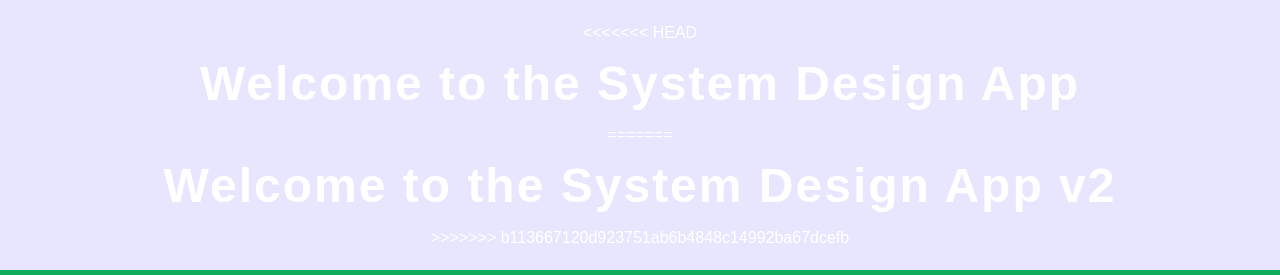
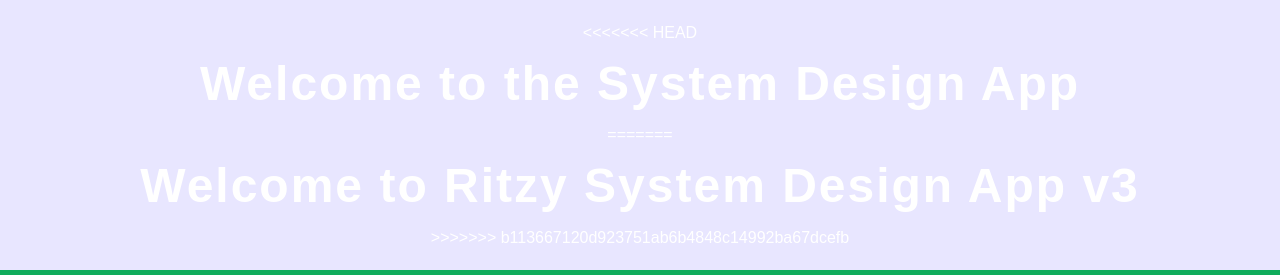
Before and after one commit to Rita-cyber/aws_devops_project, a plain HTML site: page index.html in a window 1280 px wide. Shown: the top 275 px of the page. Drawn offline with Linux system fonts and the light colour scheme.

Commit message:
Update index.html

```diff
--- a/index.html
+++ b/index.html
@@ -3,7 +3,7 @@
 <head>
     <meta charset="UTF-8">
     <meta name="viewport" content="width=device-width, initial-scale=1.0">
-    <title>Welcome to the Awesome System Design App v2!!</title>
+    <title>Welcome to the Ritzy System Design App v3!!</title>
     <style>
         body {
             font-family: 'Arial', sans-serif;
@@ -113,7 +113,7 @@
 <<<<<<< HEAD
             <h1>Welcome to the System Design App</h1>
 =======
-            <h1>Welcome to the System Design App v2</h1>
+            <h1>Welcome to Ritzy System Design App v3</h1>
 >>>>>>> b113667120d923751ab6b4848c14992ba67dcefb
         </div>
     </header>
```
